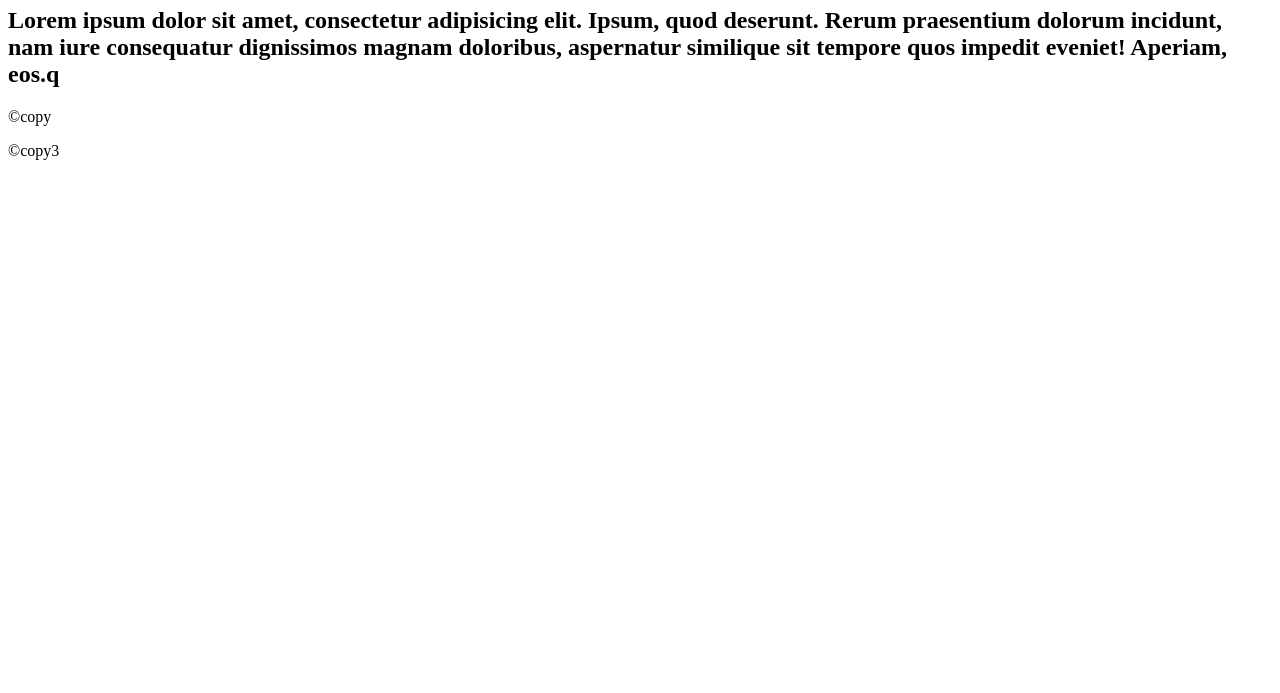
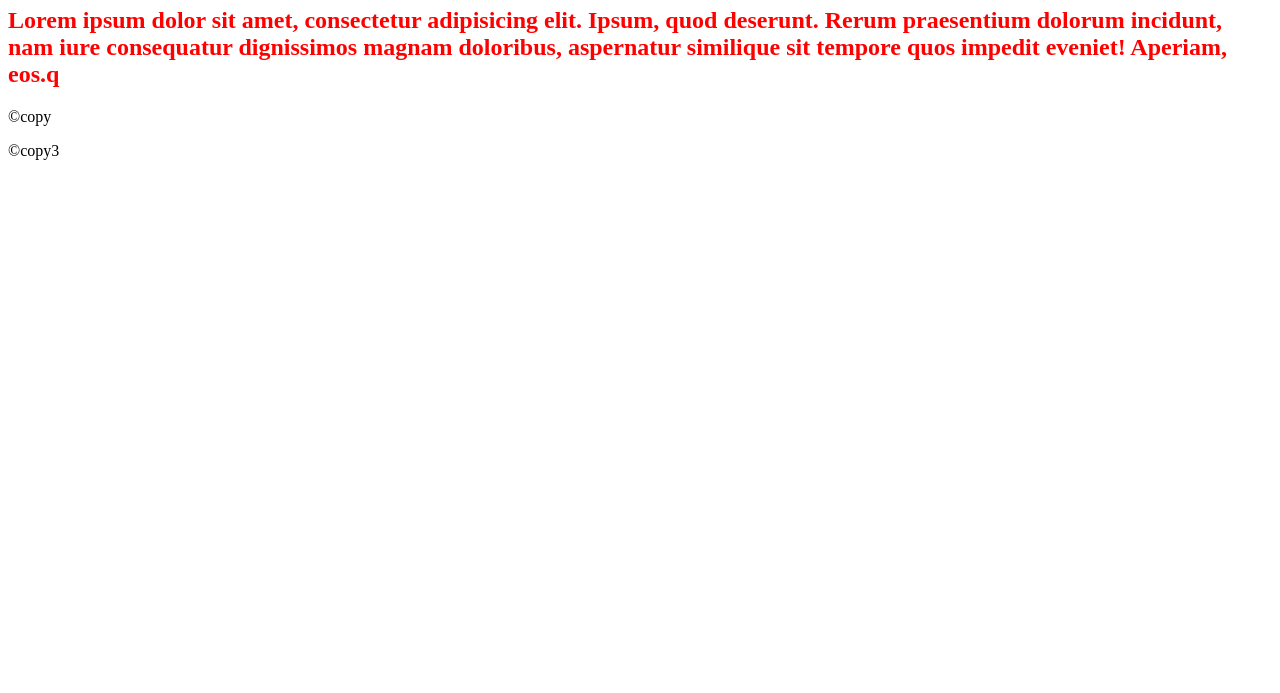
Before and after one commit to diyormahmudov/onlineStorpge, a plain HTML site: page index.html in a window 1280 px wide. Shown: the part 107-800 px from the top of the page. Drawn offline with Linux system fonts and the light colour scheme.

Commit message:
Added any.txt ubdate style.css

```diff
--- a/index.html
+++ b/index.html
@@ -3,6 +3,7 @@
 <head>
     <meta charset="UTF-8">
     <meta name="viewport" content="width=device-width, initial-scale=1.0">
+    <link rel="stylesheet" href="style.css">
     <title>Document</title>
 </head>
 <body>
@@ -18,7 +19,7 @@
     </header>
 
     <h1>hello</h1>
-    <h2>Lorem ipsum dolor sit amet, consectetur adipisicing elit. Ipsum, quod deserunt. Rerum praesentium dolorum incidunt, nam iure consequatur dignissimos magnam doloribus, aspernatur similique sit tempore quos impedit eveniet! Aperiam, eos.q</h2>
+    <h2 class="h2">Lorem ipsum dolor sit amet, consectetur adipisicing elit. Ipsum, quod deserunt. Rerum praesentium dolorum incidunt, nam iure consequatur dignissimos magnam doloribus, aspernatur similique sit tempore quos impedit eveniet! Aperiam, eos.q</h2>
 
     <footer>
         <p>&copy;copy</p>
--- a/style.css
+++ b/style.css
@@ -0,0 +1,3 @@
+.h2{
+    color: red;
+}
```
Also changed, not shown: any.txt (added).
